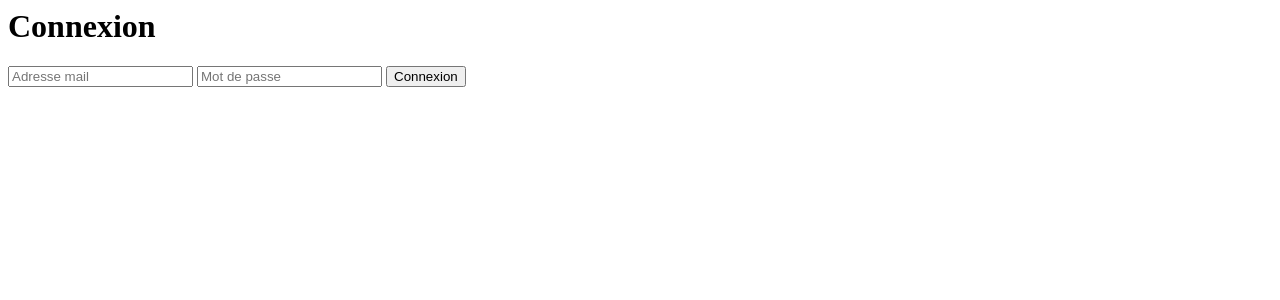
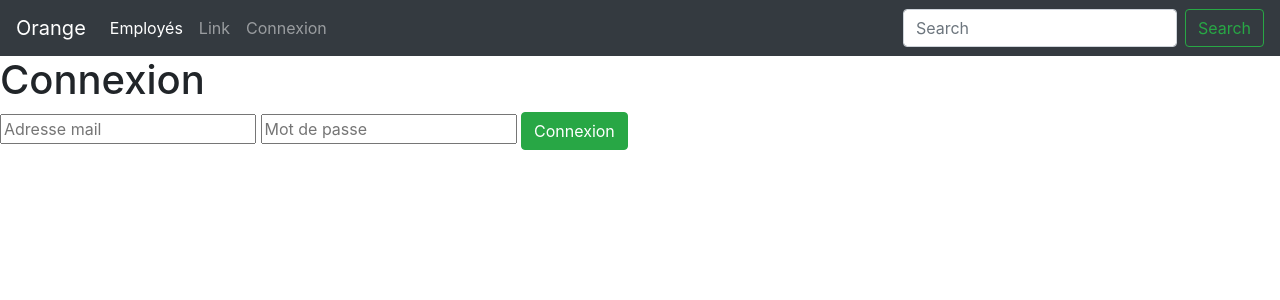
Before and after one commit to owuson/LogicielRH, a Symfony app: template OrangeRH/templates/security/login.html.twig in a window 1280 px wide. Shown: the top 300 px of the page. Run offline with Twig, Linux system fonts and the light colour scheme; the template is opened without the code that fills it, so the values that code supplies are empty; some libraries are stand-ins or nearby versions.

Commit message:
Avancement de la page login

```diff
--- a/OrangeRH/templates/base.html.twig
+++ b/OrangeRH/templates/base.html.twig
@@ -23,6 +23,16 @@
                             <li class="nav-item">
                                 <a class="nav-link" href="#">Link</a>
                             </li>
+
+                            {% if not app.user %}
+                                <li class="nav-item">
+                                    <a href = "{{ path('page_login') }}" class="nav-link"> Connexion </a>
+                                </li>
+                            {% else %}
+                                <li class="nav-item">
+                                    <a href = "{{ path('page_logout') }}" class="nav-link"> Deconnexion </a>
+                                </li>
+                            {% endif %}
                         </ul>
                         <form class="form-inline my-2 my-lg-0">
                         <input class="form-control mr-sm-2" type="search" placeholder="Search" aria-label="Search">
--- a/OrangeRH/templates/security/login.html.twig
+++ b/OrangeRH/templates/security/login.html.twig
@@ -1,12 +1,14 @@
+{% extends "base.html.twig" %}
+
 {% block body %}
     <h1> Connexion </h1>
 
     <div class="wrapper fadeInDown">
         <div id="formContent">
 
-            <form action="{{ path('home') }}" method="POST">
+            <form action="{{ path('page_login') }}" method="POST">
                 <input placeholder="Adresse mail" type="text" required name="_username">
-                <input type="text" required name="_password" class="fadeIn third" placeholder="Mot de passe">
+                <input type="password" required name="_password" class="fadeIn third" placeholder="Mot de passe">
                 <button type="submit" class="btn btn-success" value="Log In"> Connexion </button>
             </form>
         </div>
```
Also changed, not shown: OrangeRH/src/Controller/SecurityController.php (+8 -0 lines), OrangeRH/src/Entity/Users.php (+22 -1 lines), 1 other file. Lines whose indentation alone changed are shown as unchanged.
